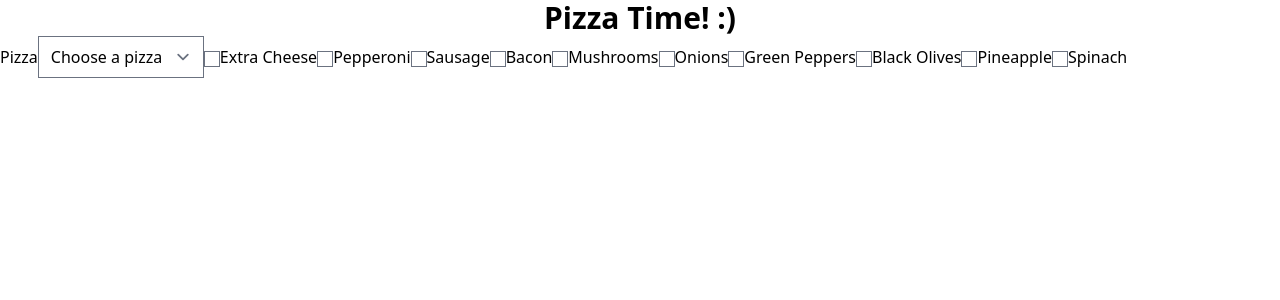
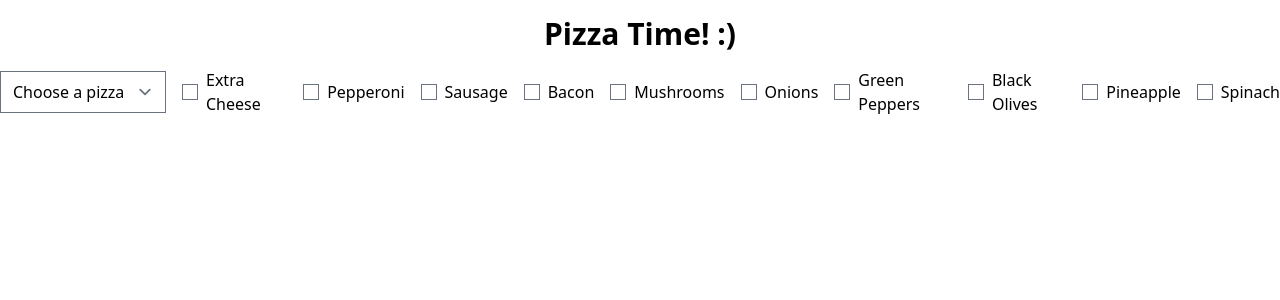
Before and after one commit to manavm1990/pizza, a React (Create React App) app: page / in a window 1280 px wide. Shown: the top 300 px of the page. Built offline with nearby package versions, Linux system fonts and the light colour scheme; data requests are answered from the project's data file.

Commit message:
feat: :lipstick:

```diff
--- a/src/App.jsx
+++ b/src/App.jsx
@@ -16,9 +16,9 @@ function App() {
 
   return (
     <>
-      <h1 className="text-center text-3xl font-bold">Pizza Time! :)</h1>
+      <h1 className="my-4 text-center text-3xl font-bold">Pizza Time! :)</h1>
 
-      <main>
+      <main className="container mx-auto flex items-center gap-x-4">
         {pizzas?.length ? (
           <Pizzas pizzas={pizzas} select={handlePizzaSelect} />
         ) : (
--- a/src/components/forms/Checkbox/Checkbox.jsx
+++ b/src/components/forms/Checkbox/Checkbox.jsx
@@ -5,7 +5,7 @@ function Checkbox({ id, label, name, checked }) {
   const [isChecked, toggle] = useChecked(checked);
 
   return (
-    <label htmlFor={id}>
+    <div className="flex items-center gap-x-2">
       <input
         type="checkbox"
         id={id}
@@ -14,9 +14,9 @@ function Checkbox({ id, label, name, checked }) {
           toggle();
         }}
         checked={isChecked}
-      />
-      {label}
-    </label>
+      />{" "}
+      <label htmlFor={id}>{label}</label>
+    </div>
   );
 }
 
--- a/src/components/forms/Select/Select.jsx
+++ b/src/components/forms/Select/Select.jsx
@@ -2,8 +2,10 @@ import PropTypes from "prop-types";
 
 function Select({ choices, label, id, labelOption, handleChange }) {
   return (
-    <label htmlFor={id}>
-      {label}
+    <div>
+      <label htmlFor={id} className="sr-only">
+        {label}
+      </label>
       <select id={id} onChange={handleChange}>
         {labelOption && <option value="">{labelOption}</option>}
         {choices.map((choice) => (
@@ -12,7 +14,7 @@ function Select({ choices, label, id, labelOption, handleChange }) {
           </option>
         ))}
       </select>
-    </label>
+    </div>
   );
 }
 
```
